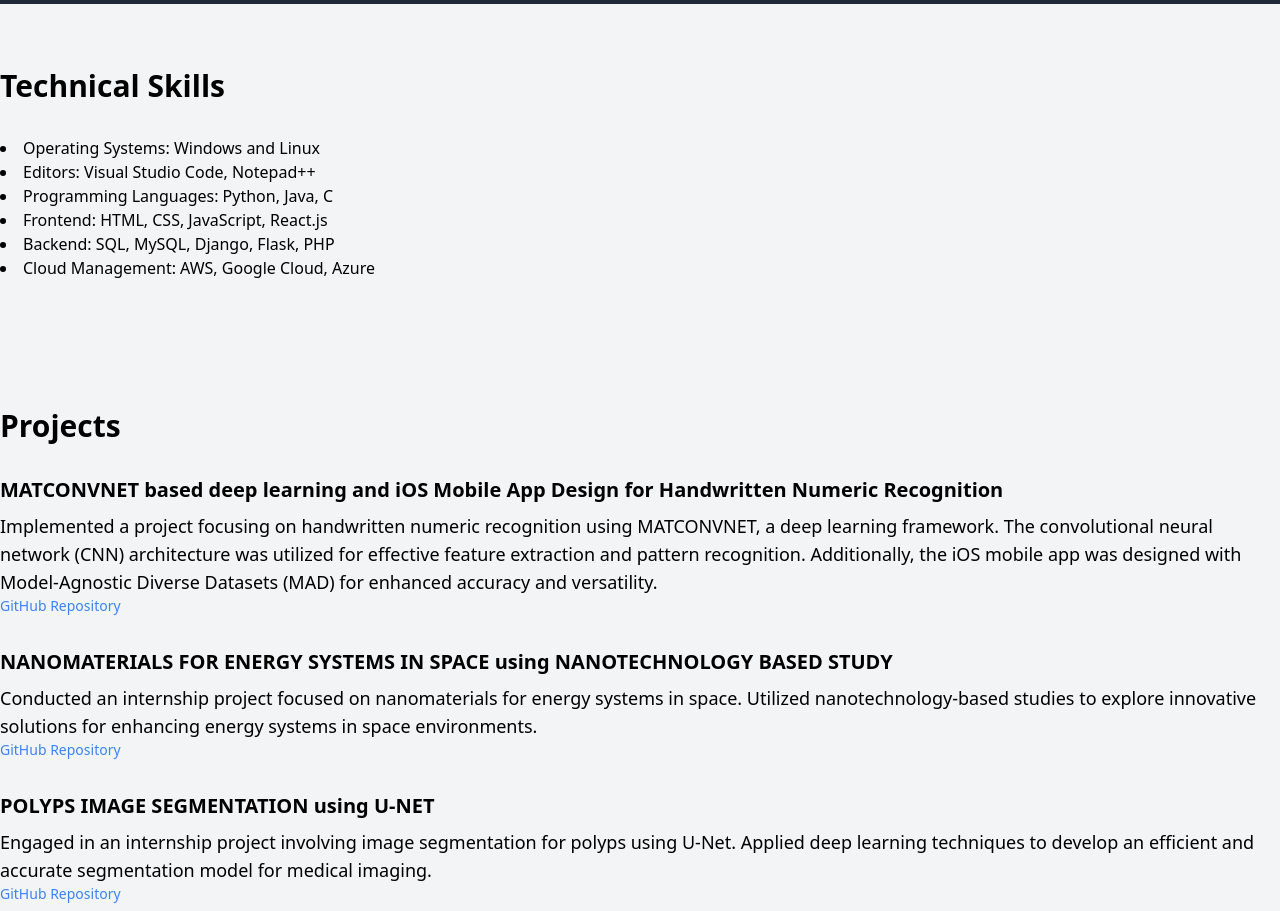
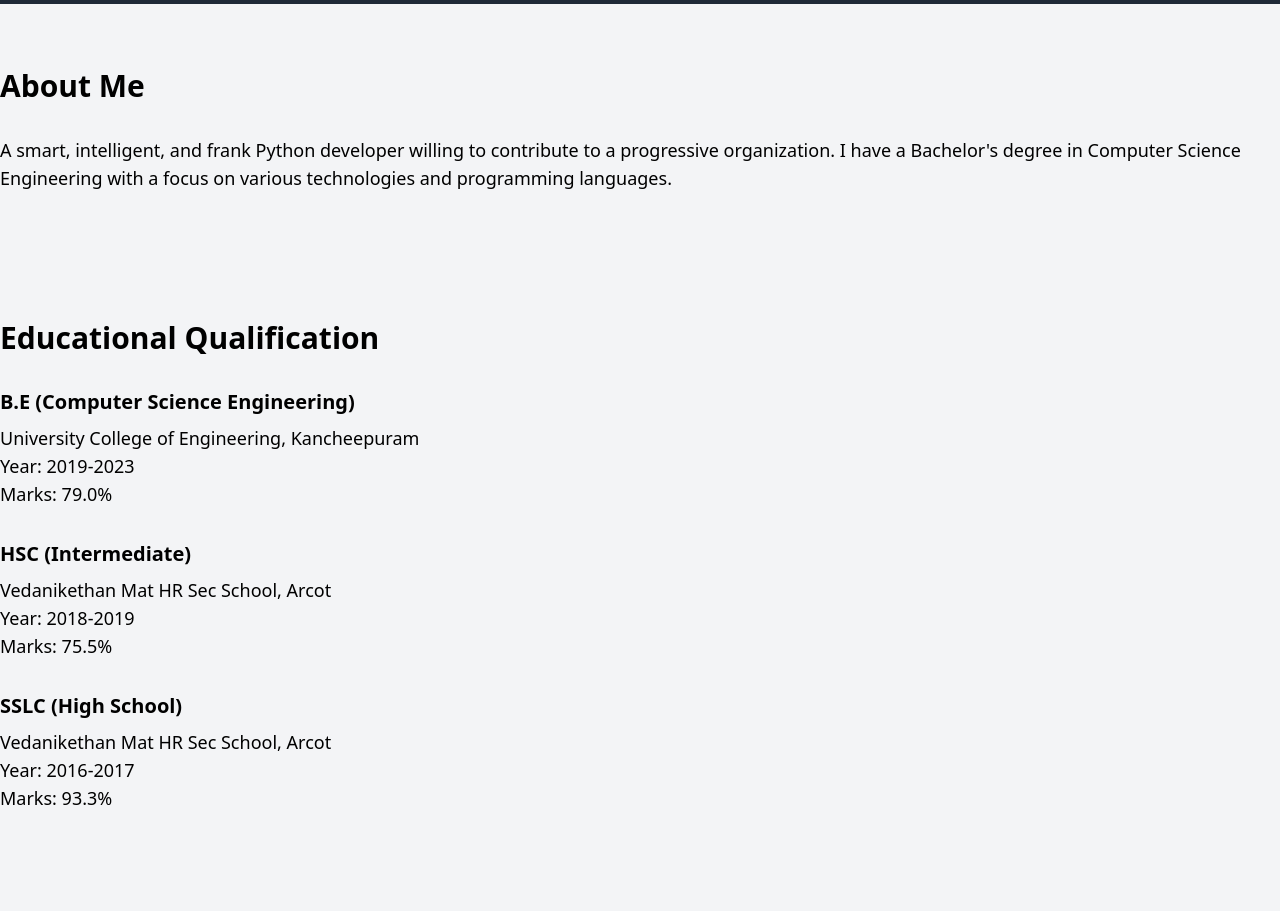
Before and after one commit to stromerthaha/portfolio, a plain HTML site: page index.html in a window 1280 px wide. Shown: the part 880-1791 px from the top of the page. Drawn offline with nearby package versions, Linux system fonts and the light colour scheme.

Commit message:
index.html

```diff
--- a/index.html
+++ b/index.html
@@ -5,7 +5,8 @@
     <meta name="viewport" content="width=device-width, initial-scale=1.0">
     <title>Mohammed Thaha K - Portfolio</title>
     <link href="https://cdn.jsdelivr.net/npm/tailwindcss@2.2.19/dist/tailwind.min.css" rel="stylesheet">
-    <link rel="icon" href="favicon.ico" type="image/webfavi.jpeg">
+    <link rel="icon" href="images\web favi.jpeg" type="image/x-icon">
+
     <style>
         /* Add your custom styles here */
     </style>
@@ -23,11 +24,47 @@
     <!-- Hero Section -->
     <header class="bg-gray-800 text-white h-screen flex items-center justify-center">
         <div class="text-center">
+            <img src="images\profile-photo.jpeg" alt="Your Image Alt Text" class="rounded-full h-40 w-40 mx-auto mb-4">
             <h2 class="text-4xl font-bold mb-2">Welcome to My Portfolio</h2>
             <p class="text-lg">Smart, Intelligent, and Frank Python Developer</p>
         </div>
     </header>
 
+    <!-- About Section -->
+    <section class="py-16">
+        <div class="container mx-auto">
+            <h2 class="text-3xl font-bold mb-8">About Me</h2>
+            <p class="text-lg">A smart, intelligent, and frank Python developer willing to contribute to a progressive organization. I have a Bachelor's degree in Computer Science Engineering with a focus on various technologies and programming languages.</p>
+        </div>
+    </section>
+    <!-- Educational Details Section -->
+<section class="bg-gray-100 py-16">
+    <div class="container mx-auto">
+        <h2 class="text-3xl font-bold mb-8">Educational Qualification</h2>
+
+        <div class="mb-8">
+            <h3 class="text-xl font-semibold mb-2">B.E (Computer Science Engineering)</h3>
+            <p class="text-lg">University College of Engineering, Kancheepuram</p>
+            <p class="text-lg">Year: 2019-2023</p>
+            <p class="text-lg">Marks: 79.0%</p>
+        </div>
+
+        <div class="mb-8">
+            <h3 class="text-xl font-semibold mb-2">HSC (Intermediate)</h3>
+            <p class="text-lg">Vedanikethan Mat HR Sec School, Arcot</p>
+            <p class="text-lg">Year: 2018-2019</p>
+            <p class="text-lg">Marks: 75.5%</p>
+        </div>
+
+        <div class="mb-8">
+            <h3 class="text-xl font-semibold mb-2">SSLC (High School)</h3>
+            <p class="text-lg">Vedanikethan Mat HR Sec School, Arcot</p>
+            <p class="text-lg">Year: 2016-2017</p>
+            <p class="text-lg">Marks: 93.3%</p>
+        </div>
+
+    </div>
+</section>
 
 
     <!-- Skills Section -->
@@ -50,19 +87,13 @@
     <div class="container mx-auto">
         <h2 class="text-3xl font-bold mb-8">Projects</h2>
 
-        <!-- Project Detail 1 -->
+        <!-- Project Detail -->
     <div class="mb-8">
         <h3 class="text-xl font-semibold mb-2">MATCONVNET based deep learning and iOS Mobile App Design for Handwritten Numeric Recognition</h3>
         <p class="text-lg">Implemented a project focusing on handwritten numeric recognition using MATCONVNET, a deep learning framework. The convolutional neural network (CNN) architecture was utilized for effective feature extraction and pattern recognition. Additionally, the iOS mobile app was designed with Model-Agnostic Diverse Datasets (MAD) for enhanced accuracy and versatility.</p>
         <p class="text-sm"><a href="https://github.com/stromerthaha" target="_blank" class="text-blue-500">GitHub Repository</a></p>
         </div>
 
-        <!-- Project Detail 2 -->
-        <div class="mb-8">
-            <h3 class="text-xl font-semibold mb-2">NANOMATERIALS FOR ENERGY SYSTEMS IN SPACE using NANOTECHNOLOGY BASED STUDY</h3>
-            <p class="text-lg">Conducted an internship project focused on nanomaterials for energy systems in space. Utilized nanotechnology-based studies to explore innovative solutions for enhancing energy systems in space environments.</p>
-            <p class="text-sm"><a href="https://github.com/stromerthaha" target="_blank" class="text-blue-500">GitHub Repository</a></p>
-        </div>
 
         <!-- Project Detail 3 -->
     <div class="mb-8">
@@ -70,6 +101,7 @@
         <p class="text-lg">Engaged in an internship project involving image segmentation for polyps using U-Net. Applied deep learning techniques to develop an efficient and accurate segmentation model for medical imaging.</p>
         <p class="text-sm"><a href="https://github.com/stromerthaha" target="_blank" class="text-blue-500">GitHub Repository</a></p>
         </div>
+
 
         <!-- Project Detail 4 -->
     <div class="mb-8">
@@ -80,10 +112,10 @@
 
         <!-- Add more project details as needed -->
 
+
+
     </div>
 </section>
-
-
 
 
     <!-- Achievements Section -->
```
Lines whose indentation alone changed are shown as unchanged.
